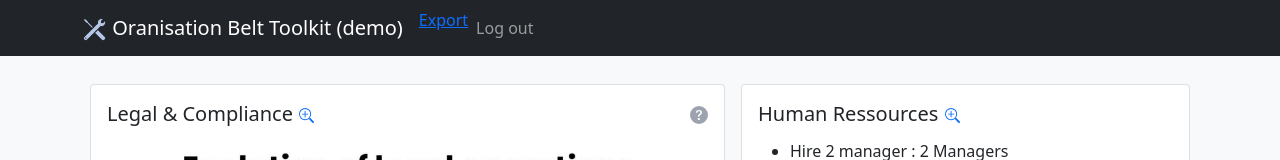
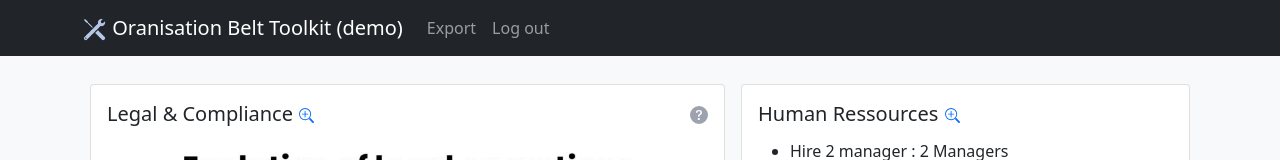
Before and after one commit to matrac73/OBT_Dashboard, a React (Create React App) app in the folder OBT_Dashboard_frontend/: page / in a window 1280 px wide. Shown: the top 160 px of the page. Built offline with nearby package versions, Linux system fonts and the light colour scheme; no server answers.

Commit message:
export button

```diff
--- a/OBT_Dashboard_frontend/src/components/CustomNavBar.tsx
+++ b/OBT_Dashboard_frontend/src/components/CustomNavBar.tsx
@@ -12,7 +12,7 @@ class CustomNavBar extends React.Component {
                 <Container>
                     <Navbar.Brand href="/"><img src="/Logo.png" height={25} /> Oranisation Belt Toolkit (demo)</Navbar.Brand>
                     <Nav className="me-auto">
-                        <a href={require("./OBT_report.pdf")} download="OBT_report">Export</a>
+                        <Nav.Link href={require("./OBT_report.pdf")} download="OBT_report">Export</Nav.Link>
                         {/* <Nav.Link href="#home">Settings</Nav.Link> */}
                         <Nav.Link href="/login">Log out</Nav.Link>
                     </Nav>
```
